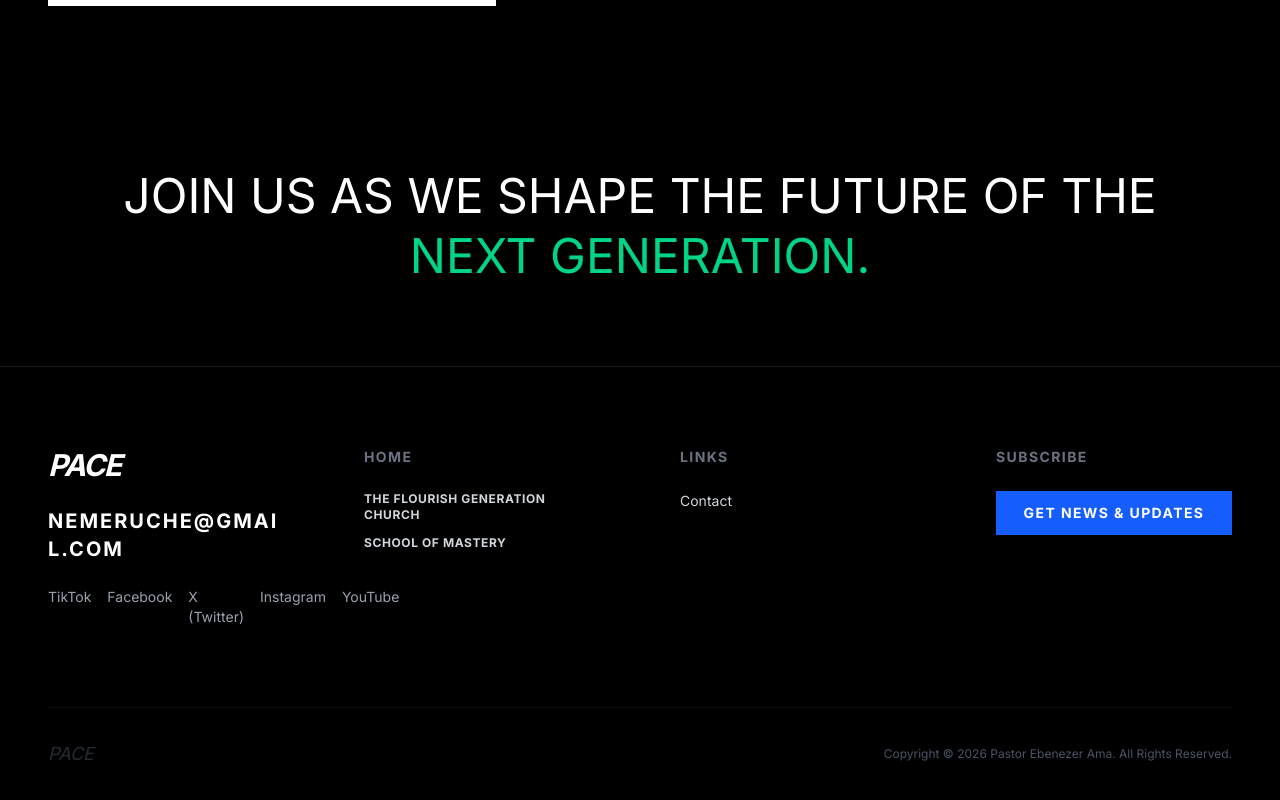
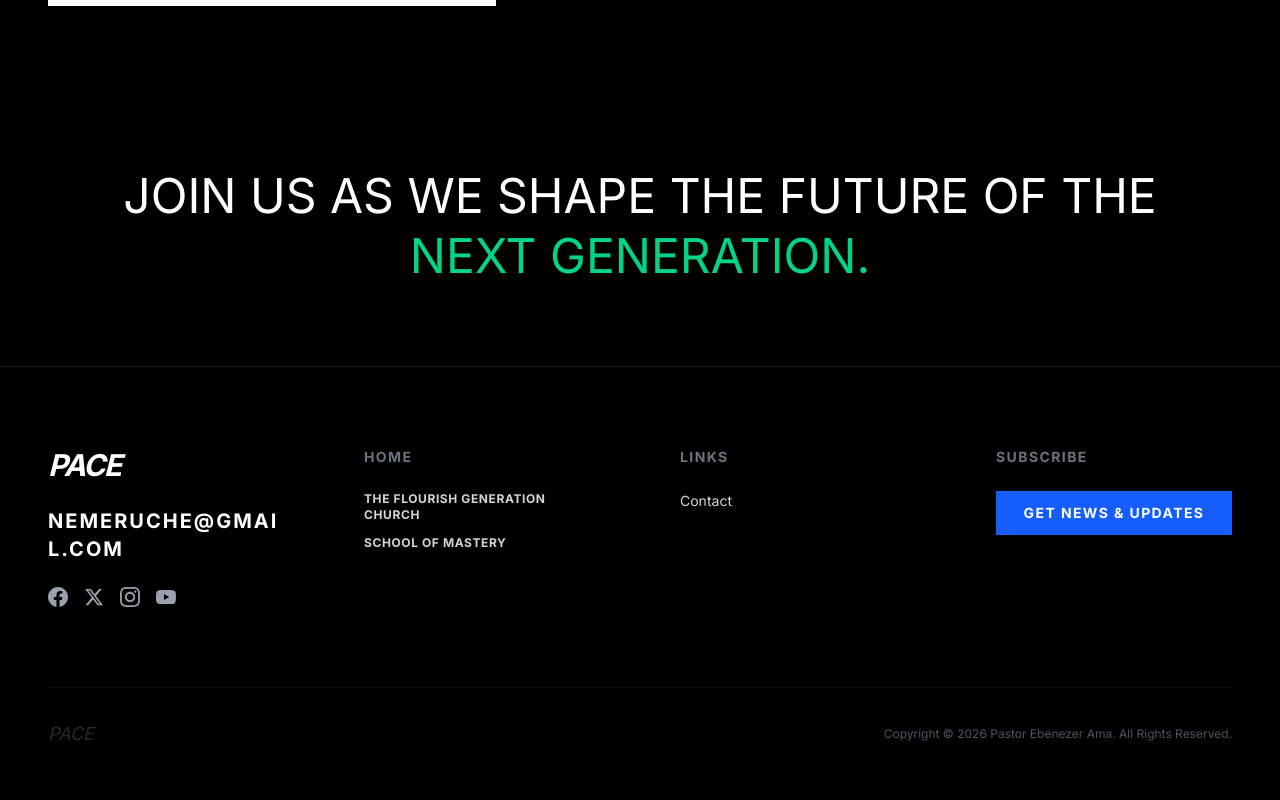
Before and after one commit to 3odinaka/pace-website, a Next.js app: page / in a window 1280 px wide. Shown: the part 1826-2626 px from the top of the page. Built offline with nearby package versions, Linux system fonts and the light colour scheme; no server answers; a web font is replaced by a local one.

Commit message:
sleek sm

```diff
--- a/components/Footer.tsx
+++ b/components/Footer.tsx
@@ -20,11 +20,18 @@
                         NEMERUCHE@GMAIL.COM
                     </p>
                     <div className="flex gap-4 text-gray-400 text-sm">
-                        <a href="#" className="hover:text-brand-green transition-colors">TikTok</a>
-                        <a href="https://web.facebook.com/ebenezer.ama.2025" target="_blank" rel="noopener noreferrer" className="hover:text-brand-green transition-colors">Facebook</a>
-                        <a href="https://x.com/AmaEbenezer" target="_blank" rel="noopener noreferrer" className="hover:text-brand-green transition-colors">X (Twitter)</a>
-                        <a href="https://www.instagram.com/pst_ebenezerama/" target="_blank" rel="noopener noreferrer" className="hover:text-brand-green transition-colors">Instagram</a>
-                        <a href="https://www.youtube.com/@EBENEZERAMA-flourish" target="_blank" rel="noopener noreferrer" className="hover:text-brand-green transition-colors">YouTube</a>
+                        <a href="https://web.facebook.com/ebenezer.ama.2025" target="_blank" rel="noopener noreferrer" className="hover:text-brand-green transition-colors">
+                            <svg fill="currentColor" viewBox="0 0 24 24" className="w-5 h-5"><path d="M24 12.073c0-6.627-5.373-12-12-12s-12 5.373-12 12c0 5.99 4.388 10.954 10.125 11.854v-8.385H7.078v-3.47h3.047V9.43c0-3.007 1.791-4.669 4.533-4.669 1.312 0 2.686.235 2.686.235v2.953H15.83c-1.491 0-1.956.925-1.956 1.874v2.25h3.328l-.532 3.47h-2.796v8.385C19.612 23.027 24 18.062 24 12.073z" /></svg>
+                        </a>
+                        <a href="https://x.com/AmaEbenezer" target="_blank" rel="noopener noreferrer" className="hover:text-brand-green transition-colors">
+                            <svg fill="currentColor" viewBox="0 0 24 24" className="w-5 h-5"><path d="M18.244 2.25h3.308l-7.227 8.26 8.502 11.24H16.17l-5.214-6.817L4.99 21.75H1.68l7.73-8.835L1.254 2.25H8.08l4.713 6.231zm-1.161 17.52h1.833L7.084 4.126H5.117z" /></svg>
+                        </a>
+                        <a href="https://www.instagram.com/pst_ebenezerama/" target="_blank" rel="noopener noreferrer" className="hover:text-brand-green transition-colors">
+                            <svg fill="currentColor" viewBox="0 0 24 24" className="w-5 h-5"><path d="M12 2.163c3.204 0 3.584.012 4.85.07 3.252.148 4.771 1.691 4.919 4.919.058 1.265.069 1.645.069 4.849 0 3.205-.012 3.584-.069 4.849-.149 3.225-1.664 4.771-4.919 4.919-1.266.058-1.644.07-4.85.07-3.204 0-3.584-.012-4.849-.07-3.26-.149-4.771-1.699-4.919-4.92-.058-1.265-.07-1.644-.07-4.849 0-3.204.013-3.583.07-4.849.149-3.227 1.664-4.771 4.919-4.919 1.266-.057 1.645-.069 4.849-.069zm0-2.163c-3.259 0-3.667.014-4.947.072-4.358.2-6.78 2.618-6.98 6.98-.059 1.281-.073 1.689-.073 4.948 0 3.259.014 3.668.072 4.948.2 4.358 2.618 6.78 6.98 6.98 1.281.058 1.689.072 4.948.072 3.259 0 3.668-.014 4.948-.072 4.354-.2 6.782-2.618 6.979-6.98.059-1.28.073-1.689.073-4.948 0-3.259-.014-3.667-.072-4.947-.196-4.354-2.617-6.78-6.979-6.98-1.281-.059-1.69-.073-4.949-.073zm0 5.838c-3.403 0-6.162 2.759-6.162 6.162s2.759 6.163 6.162 6.163 6.162-2.759 6.162-6.163c0-3.403-2.759-6.162-6.162-6.162zm0 10.162c-2.209 0-4-1.79-4-4 0-2.209 1.791-4 4-4s4 1.791 4 4c0 2.21-1.791 4-4 4zm6.406-11.845c-.796 0-1.441.645-1.441 1.44s.645 1.44 1.441 1.44c.795 0 1.439-.645 1.439-1.44s-.644-1.44-1.439-1.44z" /></svg>
+                        </a>
+                        <a href="https://www.youtube.com/@EBENEZERAMA-flourish" target="_blank" rel="noopener noreferrer" className="hover:text-brand-green transition-colors">
+                            <svg fill="currentColor" viewBox="0 0 24 24" className="w-5 h-5"><path d="M23.498 6.186a3.016 3.016 0 0 0-2.122-2.136C19.505 3.545 12 3.545 12 3.545s-7.505 0-9.377.505A3.017 3.017 0 0 0 .502 6.186C0 8.07 0 12 0 12s0 3.93.502 5.814a3.016 3.016 0 0 0 2.122 2.136c1.871.505 9.376.505 9.376.505s7.505 0 9.377-.505a3.015 3.015 0 0 0 2.122-2.136C24 15.93 24 12 24 12s0-3.93-.502-5.814zM9.545 15.568V8.432L15.818 12l-6.273 3.568z" /></svg>
+                        </a>
                     </div>
                 </div>
 
```
